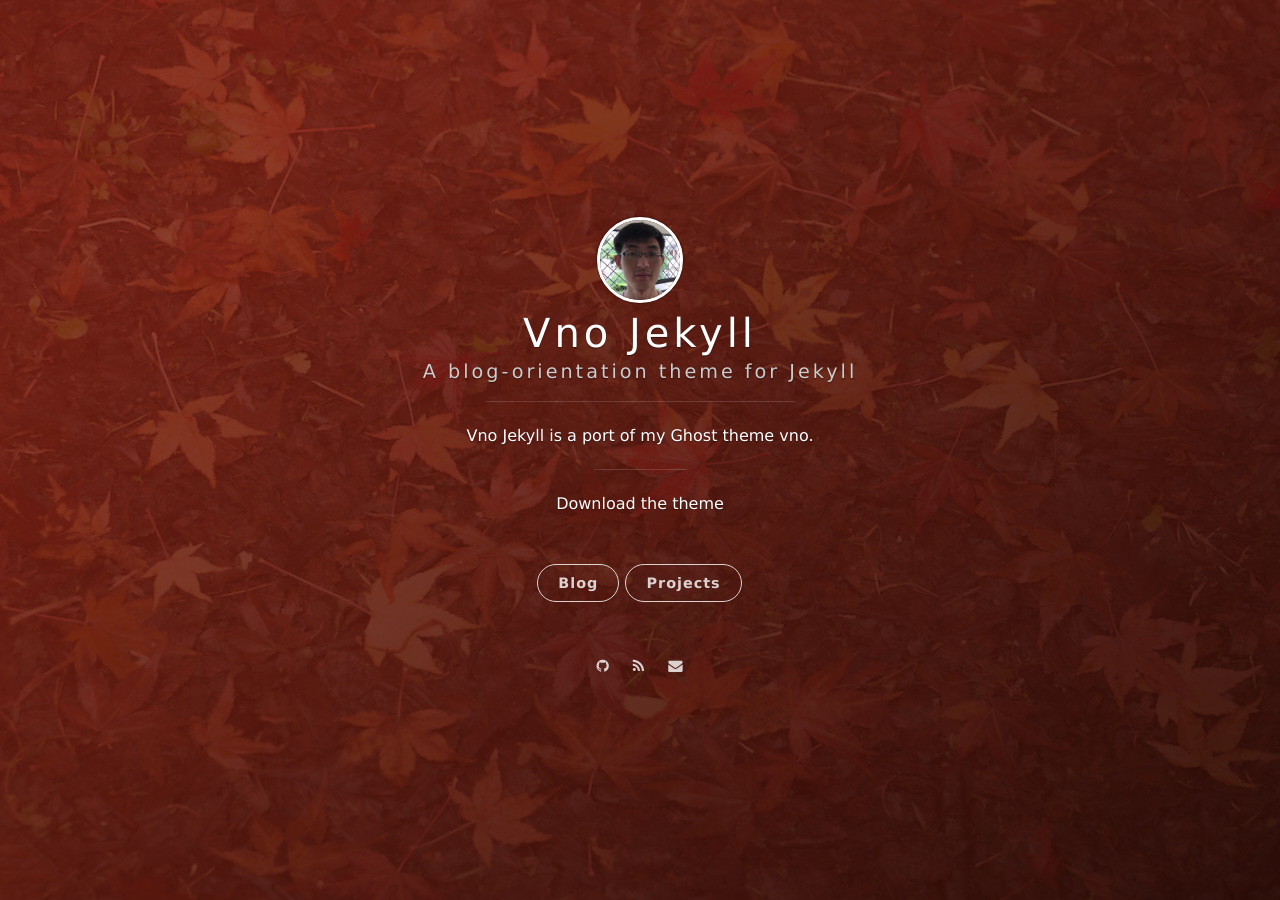
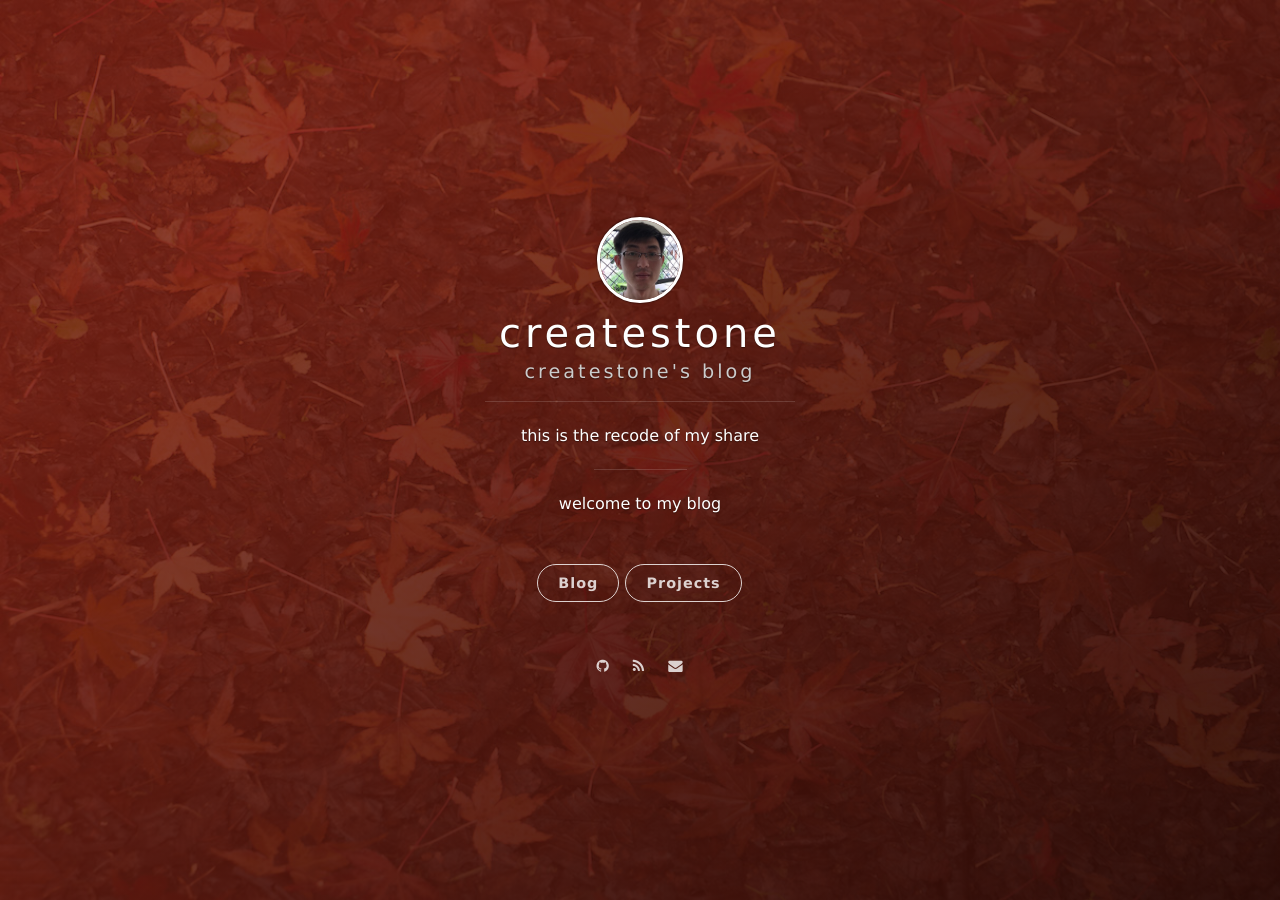
Before and after one commit to createStone/createStone.github.io, a Jekyll site: the page built from index.html, in a window 1280 px wide. Built offline with Jekyll 4.4.1, drawn with Linux system fonts in a browser that asks for light colours; nearby versions of some CDN libraries; the list of posts is cut into pages by our own code.

Commit message:
站点配置

```diff
--- a/_config.yml
+++ b/_config.yml
@@ -1,8 +1,8 @@
 # Basic
-title: Vno Jekyll
-subtitle: A blog-orientation theme for Jekyll
-welcome_message: <a href="https://github.com/onevcat/vno-jekyll" target="_blank">Download the theme</a>
-description: Vno Jekyll is a port of my Ghost theme vno.
+title: createstone
+subtitle: createstone's blog
+welcome_message: welcome to my blog
+description: this is the recode of my share
 creator: <a href="http://onev.cat">@onevcat</a>
 
 url: "https://createstone.github.io/"
@@ -32,7 +32,7 @@ paginate_path: "page/:num/"
 
 # Comment
 comment:
-    disqus: vno-jekyll
+    disqus: CreateStone
     # duoshuo:
 
 # Social
--- a/_includes/side-panel.html
+++ b/_includes/side-panel.html
@@ -4,7 +4,7 @@
     <div class="panel-main__inner panel-inverted">
     <div class="panel-main__content">
 
-        <a href="/#blog" title="前往 {{ site.title }} 的主页" class="blog-button"><img src="/assets/images/avatar.jpg" width="80" alt="{{ site.title }} logo" class="panel-cover__logo logo" /></a>
+        <a href="/#blog" title="前往 {{ site.title }} 的主页" class="blog-button"><img src="{{"/assets/images/avatar.jpg"| prepend: site.baseurl}}" width="80" alt="{{ site.title }} logo" class="panel-cover__logo logo" /></a>
         <h1 class="panel-cover__title panel-title"><a href="/#blog" title="link to homepage for {{ site.title }}" class="blog-button">{{ site.title }}</a></h1>
         {% if site.subtitle %}
         <span class="panel-cover__subtitle panel-subtitle">{{site.subtitle}}</span>
```
